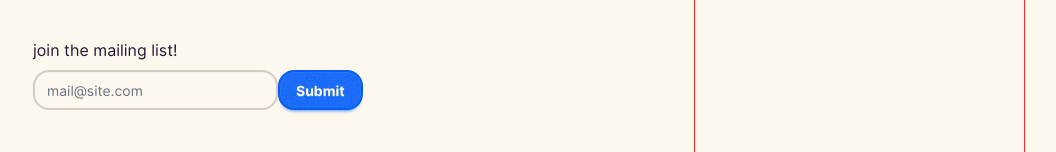
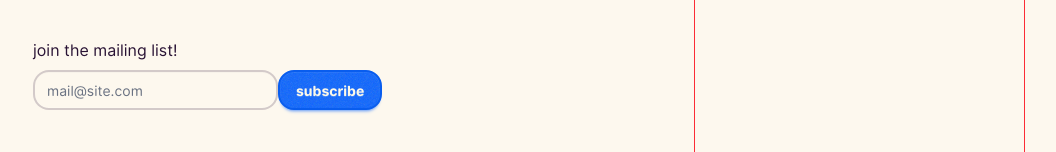
Before and after one commit to PatatoBit/offpage-home, a SvelteKit app: page / in a window 1280 px wide. Shown: the part 314-466 px from the top of the page, without its empty margins (111-1167 px from the left). Built offline with nearby package versions, Linux system fonts and the light colour scheme.

Commit message:
subscribe button

```diff
--- a/src/components/Hero.svelte
+++ b/src/components/Hero.svelte
@@ -10,7 +10,7 @@
 				<input type="email" placeholder="mail@site.com" class="input" />
 			</label>
 
-			<button class="btn btn-primary">Submit</button>
+			<button class="btn btn-primary" type="submit">subscribe</button>
 		</form>
 	</div>
 
```
